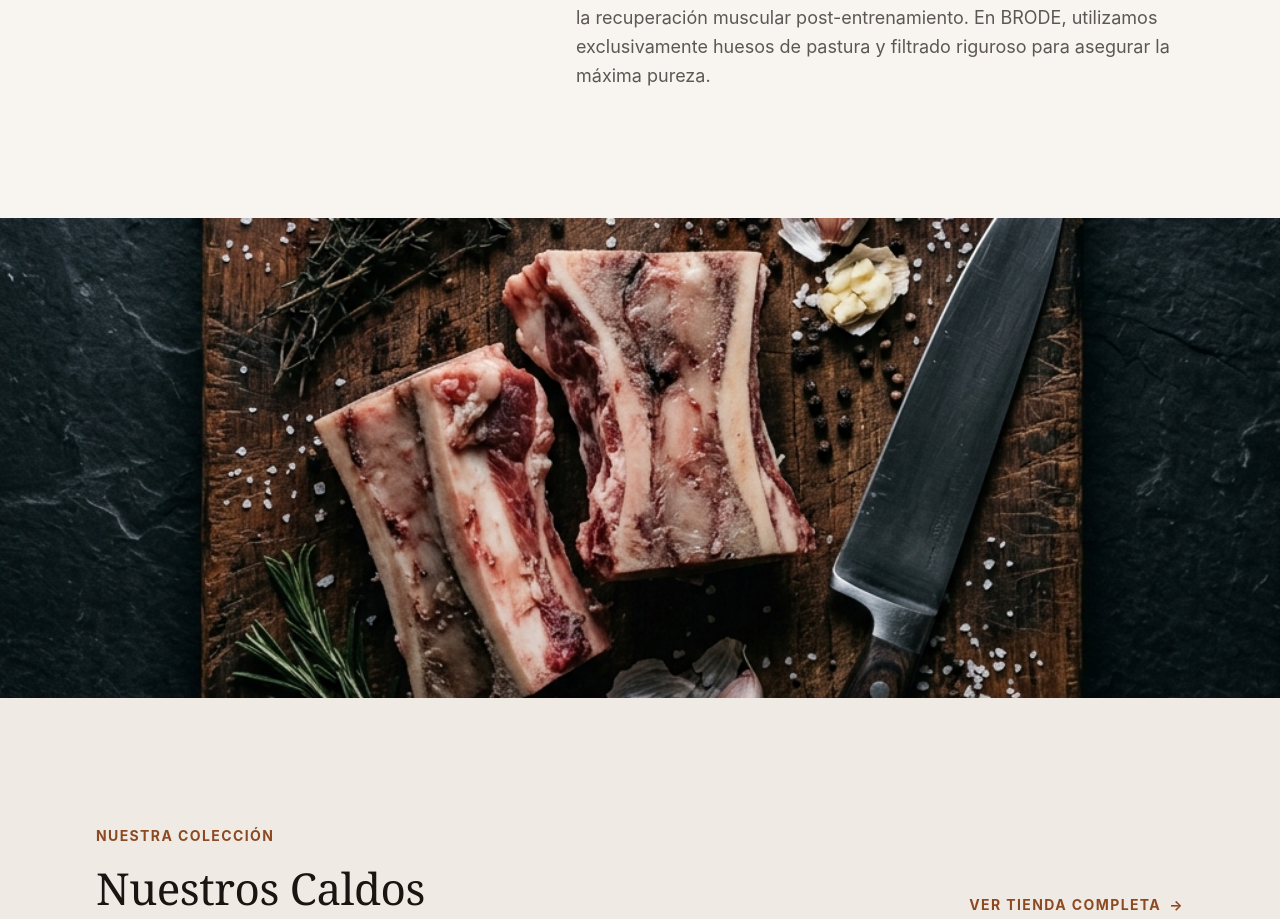
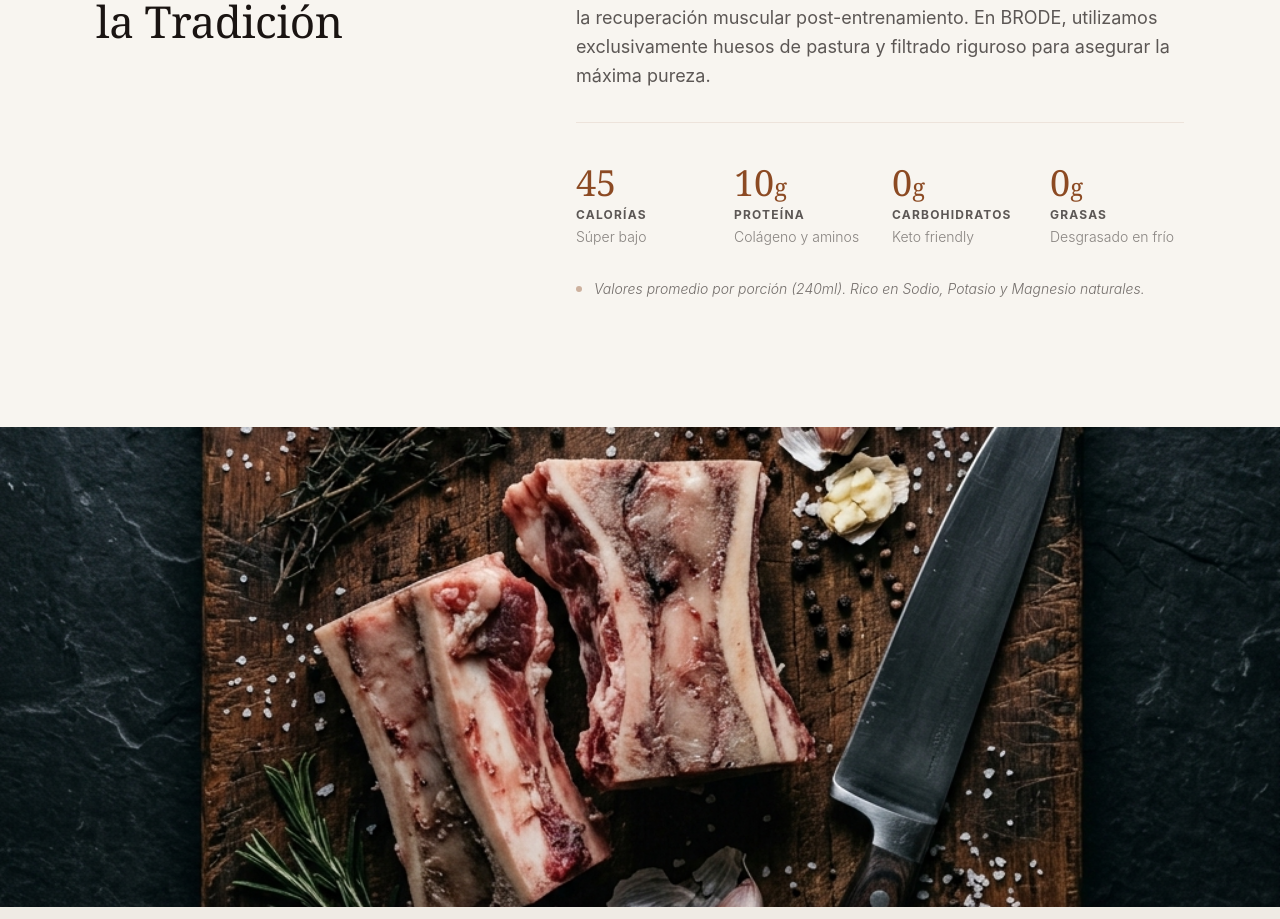
Before and after one commit to secharly-mde/brode-web, a Next.js app: page / in a window 1280 px wide. Shown: the part 1273-2192 px from the top of the page. Built offline with nearby package versions, Linux system fonts and the light colour scheme.

Commit message:
Add nutritional profile UI to home page

```diff
--- a/src/app/page.tsx
+++ b/src/app/page.tsx
@@ -73,6 +73,34 @@ export default function Home() {
               <p className="text-lg text-deep-brown/70 leading-relaxed">
                 {homeData.technical.body2}
               </p>
+
+              {/* Nutritional Profile Grid */}
+              <div className="mt-12 grid grid-cols-2 md:grid-cols-4 gap-6 border-t border-saddle-brown/10 pt-10">
+                <div className="flex flex-col">
+                  <span className="text-4xl font-serif text-saddle-brown mb-1">45</span>
+                  <span className="text-xs uppercase tracking-widest font-bold text-deep-brown/70">Calorías</span>
+                  <span className="text-sm font-light text-deep-brown/50 mt-1">Súper bajo</span>
+                </div>
+                <div className="flex flex-col">
+                  <span className="text-4xl font-serif text-saddle-brown mb-1">10<span className="text-2xl">g</span></span>
+                  <span className="text-xs uppercase tracking-widest font-bold text-deep-brown/70">Proteína</span>
+                  <span className="text-sm font-light text-deep-brown/50 mt-1">Colágeno y aminos</span>
+                </div>
+                <div className="flex flex-col">
+                  <span className="text-4xl font-serif text-saddle-brown mb-1">0<span className="text-2xl">g</span></span>
+                  <span className="text-xs uppercase tracking-widest font-bold text-deep-brown/70">Carbohidratos</span>
+                  <span className="text-sm font-light text-deep-brown/50 mt-1">Keto friendly</span>
+                </div>
+                <div className="flex flex-col">
+                  <span className="text-4xl font-serif text-saddle-brown mb-1">0<span className="text-2xl">g</span></span>
+                  <span className="text-xs uppercase tracking-widest font-bold text-deep-brown/70">Grasas</span>
+                  <span className="text-sm font-light text-deep-brown/50 mt-1">Desgrasado en frío</span>
+                </div>
+              </div>
+              <div className="mt-4 flex items-center gap-3 text-sm text-deep-brown/60 italic font-light">
+                <div className="w-1.5 h-1.5 rounded-full bg-saddle-brown/40" />
+                Valores promedio por porción (240ml). Rico en Sodio, Potasio y Magnesio naturales.
+              </div>
             </div>
           </div>
         </div>
```
